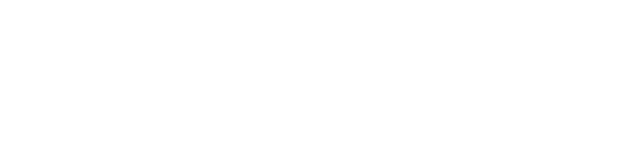
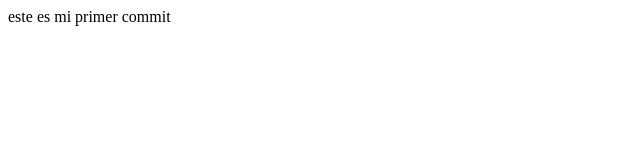
Before and after one commit to lucabr2133/dgf, a plain HTML site: page index.html in a window 1280 px wide. Shown: the whole page, without its empty margins (0-640 px from the left). Drawn offline with Linux system fonts and the light colour scheme.

Commit message:
primera version

```diff
--- a/index.html
+++ b/index.html
@@ -6,3 +6,6 @@
     <title>Document</title>
 </head>
 <body>
+    este es mi primer commit
+</body>
+</html>
```
